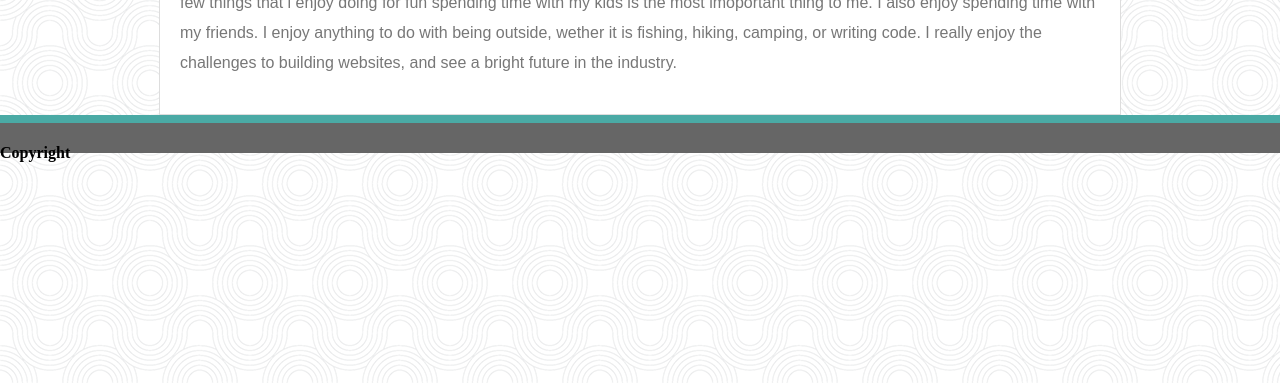
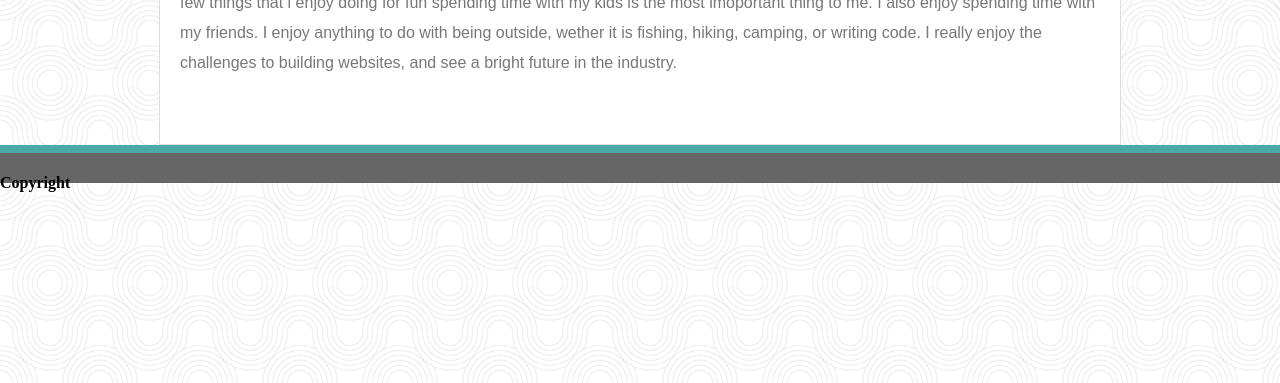
Before and after one commit to Ic3man85/Basic-Portfolio, a plain HTML site: page index.html in a window 1280 px wide. Shown: the part 417-800 px from the top of the page. Drawn offline with Linux system fonts and the light colour scheme.

Commit message:
almost done with footer

```diff
--- a/assets/css/style.css
+++ b/assets/css/style.css
@@ -17,12 +17,8 @@ body{
 .page-content{
 
     min-height: 100%;
+
     margin-bottom: -30px;
-}
-
-.page-content::after{
-    content:"";
-    display: block;
 
 }
 
@@ -89,9 +85,6 @@ h2{
     border: 1px solid #dddddd;
     margin: 0 auto;
     margin-top: 30px;
-
-
-
 }
 
 #image{
@@ -110,9 +103,13 @@ p{
     font-family: 'Arial', 'Helvetica Neue', Helvetica, sans-serif;
 }
 
-footer, .page-content::after{
+.page-content::after{
+    content:"";
+    display: block;
+}
+.footer, .push, .page-content::after{
+
     height: 30px;
-
 }
 
 footer{
--- a/index.html
+++ b/index.html
@@ -61,11 +61,13 @@
 
             </p>
 
+            <div class="push"></div>
         </div>
 
 
 
-        <footer>
+
+        <footer class="footer">
 
 
             <h4>Copyright</h4>
```
